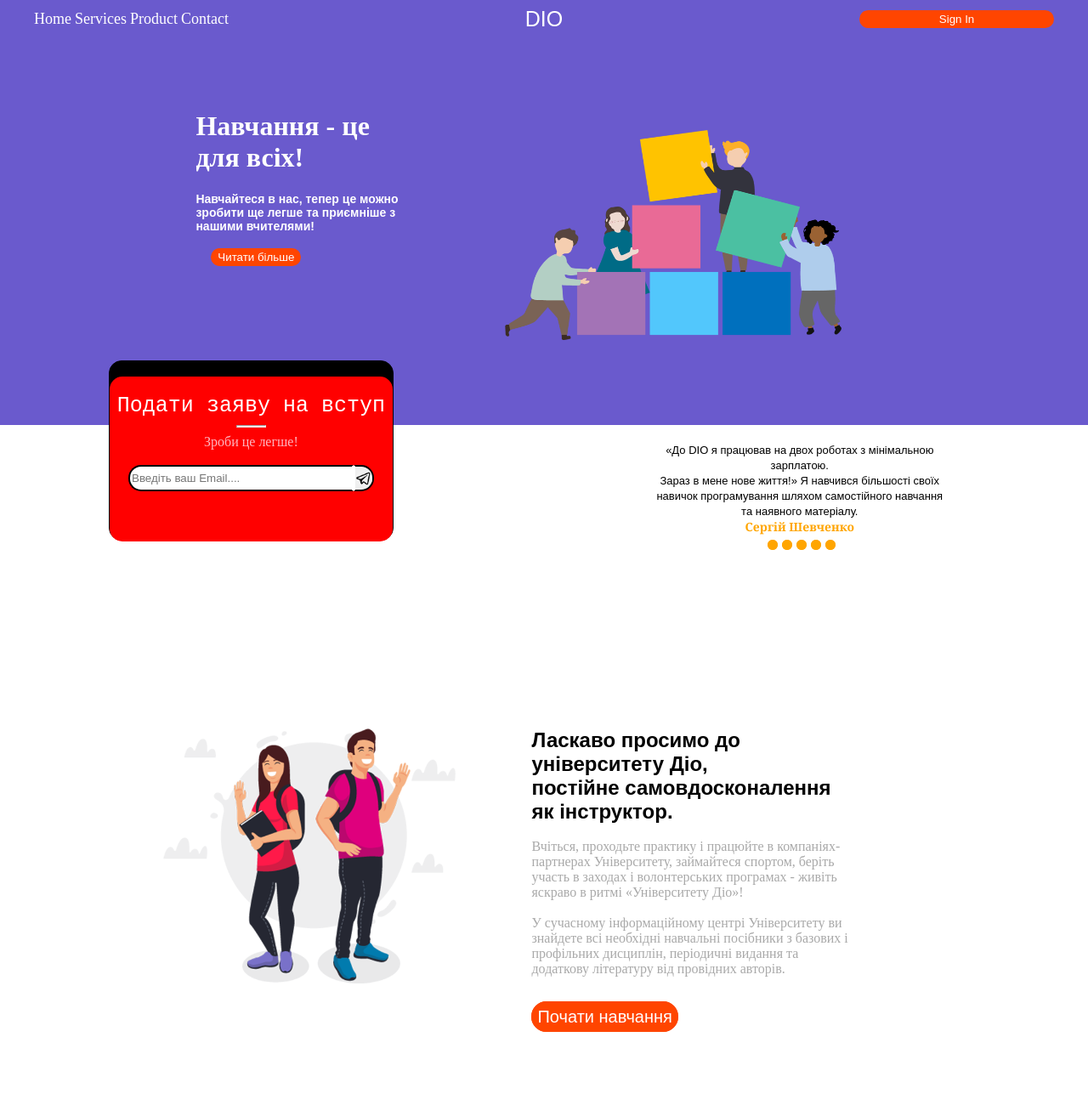
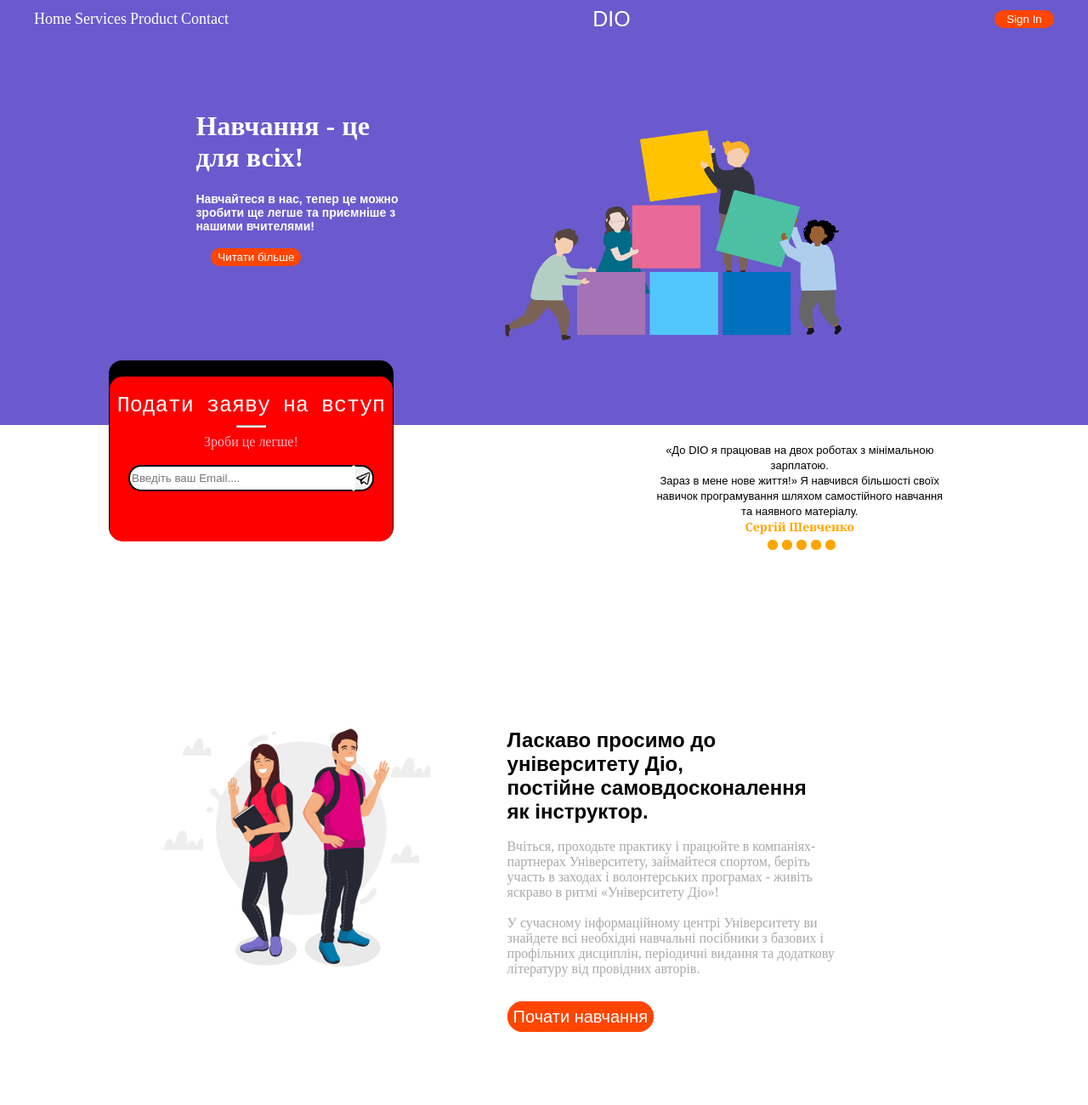
Before and after one commit to KozArtem/Dio-University, a plain HTML site: page index.html in a window 1280 px wide. Shown: the top 1300 px of the page at 85% size. Drawn offline with Linux system fonts and the light colour scheme.

Commit message:
Update style.css
Signed-off-by: deltoy <67257759+KozArtem@users.noreply.github.com>

```diff
--- a/style.css
+++ b/style.css
@@ -33,7 +33,7 @@ a{
     border-radius: 15px;
     background-color: OrangeRed;
     color: white;
-    width: 228.9px;
+    width: 70px;
 }
 .HeaderButton2:hover{
     border-color:FireBrick;
@@ -199,8 +199,8 @@ a{
     background-color: FireBrick;
 }
 .BoxImage{
-    height: 300px;
-    width: 400px;
+    height: 280px;
+    width: 315px;
 }
 .Blocks{
     display: flex;
```
